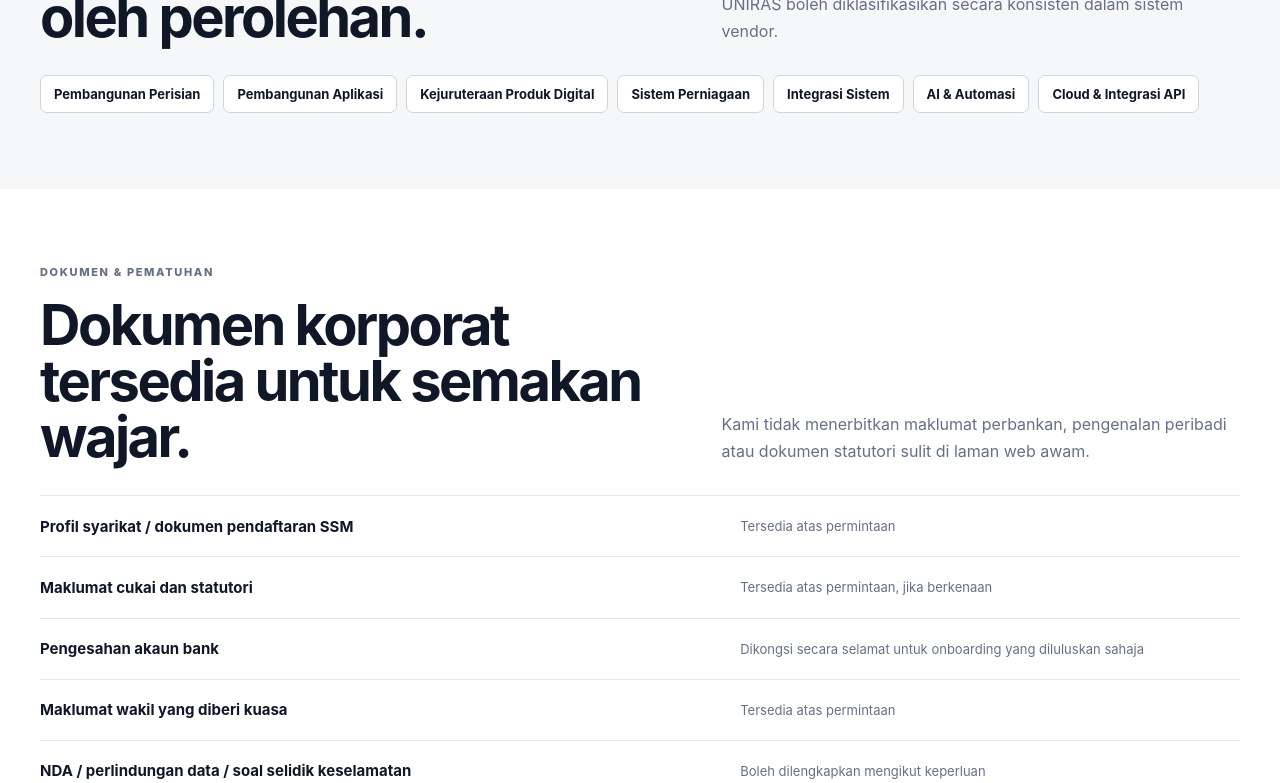
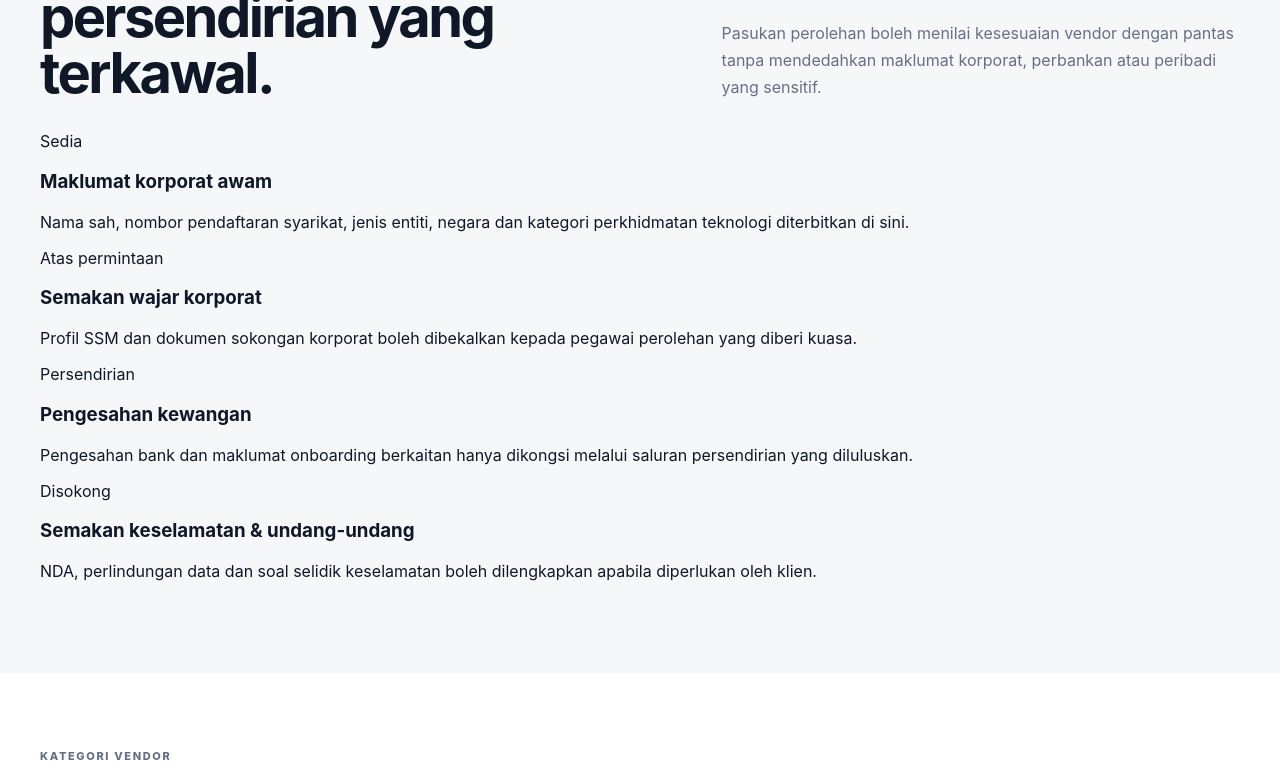
Before and after one commit to kaerogroup/uniras-corporate, a Next.js app: page /bm/vendor in a window 1280 px wide. Shown: the part 1300-2083 px from the top of the page. Built offline with nearby package versions, Linux system fonts and the light colour scheme.

Commit message:
feat(vendor): add Malay procurement readiness layer

```diff
--- a/app/bm/vendor/page.tsx
+++ b/app/bm/vendor/page.tsx
@@ -6,8 +6,15 @@ export const metadata = {
 };
 
 const categories = ["Pembangunan Perisian","Pembangunan Aplikasi","Kejuruteraan Produk Digital","Sistem Perniagaan","Integrasi Sistem","AI & Automasi","Cloud & Integrasi API"];
+const readiness = [
+  ["Maklumat korporat awam", "Sedia", "Nama sah, nombor pendaftaran syarikat, jenis entiti, negara dan kategori perkhidmatan teknologi diterbitkan di sini."],
+  ["Semakan wajar korporat", "Atas permintaan", "Profil SSM dan dokumen sokongan korporat boleh dibekalkan kepada pegawai perolehan yang diberi kuasa."],
+  ["Pengesahan kewangan", "Persendirian", "Pengesahan bank dan maklumat onboarding berkaitan hanya dikongsi melalui saluran persendirian yang diluluskan."],
+  ["Semakan keselamatan & undang-undang", "Disokong", "NDA, perlindungan data dan soal selidik keselamatan boleh dilengkapkan apabila diperlukan oleh klien."],
+];
 const documents = [
   ["Profil syarikat / dokumen pendaftaran SSM", "Tersedia atas permintaan"],
+  ["Alamat berdaftar dan butiran korporat", "Dibekalkan bersama dokumen onboarding"],
   ["Maklumat cukai dan statutori", "Tersedia atas permintaan, jika berkenaan"],
   ["Pengesahan akaun bank", "Dikongsi secara selamat untuk onboarding yang diluluskan sahaja"],
   ["Maklumat wakil yang diberi kuasa", "Tersedia atas permintaan"],
@@ -19,7 +26,8 @@ export default function VendorMalayPage() {
     <header className="site-header shell"><a className="brand" href="/bm" aria-label="Laman utama UNIRAS"><span className="brand-mark">U</span><span>UNIRAS</span></a><nav aria-label="Navigasi halaman vendor"><a href="/bm">Profil syarikat</a><span className="language-switch"><a href="/vendor">EN</a><span className="active">BM</span></span></nav></header>
     <section className={`${styles.hero} shell`}><div className="eyebrow">Perolehan & Onboarding Vendor</div><h1>Maklumat pendaftaran vendor.</h1><p>Maklumat korporat utama untuk pasukan perolehan yang menilai atau mendaftarkan UNIRAS SDN. BHD. sebagai vendor teknologi. Dokumen sensitif dibekalkan melalui saluran persendirian yang sesuai dan tidak diterbitkan di laman awam.</p></section>
     <section className={`${styles.section} shell`}><div className="section-kicker">Maklumat korporat</div><div className={styles.facts}><div><span>Nama sah syarikat</span><strong>UNIRAS SDN. BHD.</strong></div><div><span>No. pendaftaran</span><strong>1478108T / 202201032411</strong></div><div><span>Entiti</span><strong>Syarikat sendirian berhad</strong></div><div><span>Negara</span><strong>Malaysia</strong></div><div><span>Perniagaan utama</span><strong>Produk digital, aplikasi & sistem perniagaan</strong></div><div><span>Hubungan umum</span><strong>hello@uniras.my</strong></div></div></section>
-    <section className={`${styles.section} ${styles.soft}`}><div className="shell"><div className="section-kicker">Kategori vendor</div><div className={styles.heading}><h2>Perkhidmatan teknologi yang mudah dipetakan oleh perolehan.</h2><p>Kategori menggunakan bahasa perolehan yang lazim supaya UNIRAS boleh diklasifikasikan secara konsisten dalam sistem vendor.</p></div><div className={styles.tags}>{categories.map((item)=><span key={item}>{item}</span>)}</div></div></section>
+    <section className={`${styles.section} ${styles.soft}`}><div className="shell"><div className="section-kicker">Kesediaan perolehan</div><div className={styles.heading}><h2>Maklumat awam yang jelas. Dokumen persendirian yang terkawal.</h2><p>Pasukan perolehan boleh menilai kesesuaian vendor dengan pantas tanpa mendedahkan maklumat korporat, perbankan atau peribadi yang sensitif.</p></div><div className={styles.readiness}>{readiness.map(([title,status,body])=><article key={title}><div><span>{status}</span></div><h3>{title}</h3><p>{body}</p></article>)}</div></div></section>
+    <section className={`${styles.section} shell`}><div className="section-kicker">Kategori vendor</div><div className={styles.heading}><h2>Perkhidmatan teknologi yang mudah dipetakan oleh perolehan.</h2><p>Kategori menggunakan bahasa perolehan yang lazim supaya UNIRAS boleh diklasifikasikan secara konsisten dalam sistem vendor.</p></div><div className={styles.tags}>{categories.map((item)=><span key={item}>{item}</span>)}</div></section>
     <section className={`${styles.section} shell`}><div className="section-kicker">Dokumen & pematuhan</div><div className={styles.heading}><h2>Dokumen korporat tersedia untuk semakan wajar.</h2><p>Kami tidak menerbitkan maklumat perbankan, pengenalan peribadi atau dokumen statutori sulit di laman web awam.</p></div><div className={styles.documents}>{documents.map(([name,status])=><div key={name}><strong>{name}</strong><span>{status}</span></div>)}</div></section>
     <section className={`${styles.section} ${styles.note}`}><div className={`shell ${styles.noteInner}`}><div><div className="section-kicker">Hubungan perolehan</div><h2>Perlu daftarkan UNIRAS dalam sistem vendor anda?</h2><p>Hantar borang pendaftaran, senarai semak dokumen atau keperluan perolehan. Kami akan membalas dengan maklumat korporat berkaitan melalui saluran yang sesuai.</p></div><a className="button primary" href="mailto:hello@uniras.my?subject=Pendaftaran%20Vendor%20-%20UNIRAS%20SDN.%20BHD.">Minta dokumen vendor</a></div></section>
     <footer className="footer shell"><div className="brand"><span className="brand-mark">U</span><span>UNIRAS</span></div><p>UNIRAS SDN. BHD.<br/>No. Pendaftaran 1478108T / 202201032411</p><p>Produk Digital · Aplikasi · Sistem Perniagaan</p><p>© 2026 UNIRAS SDN. BHD.</p></footer>
```
